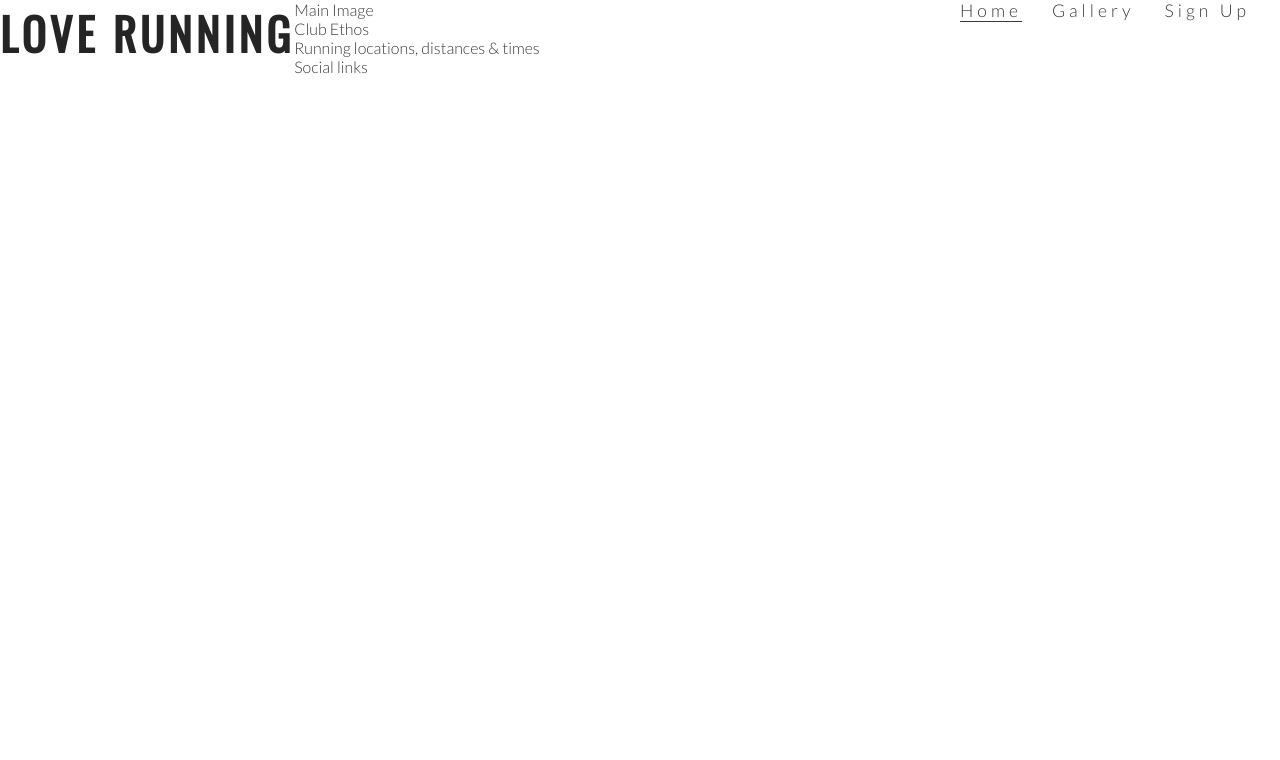
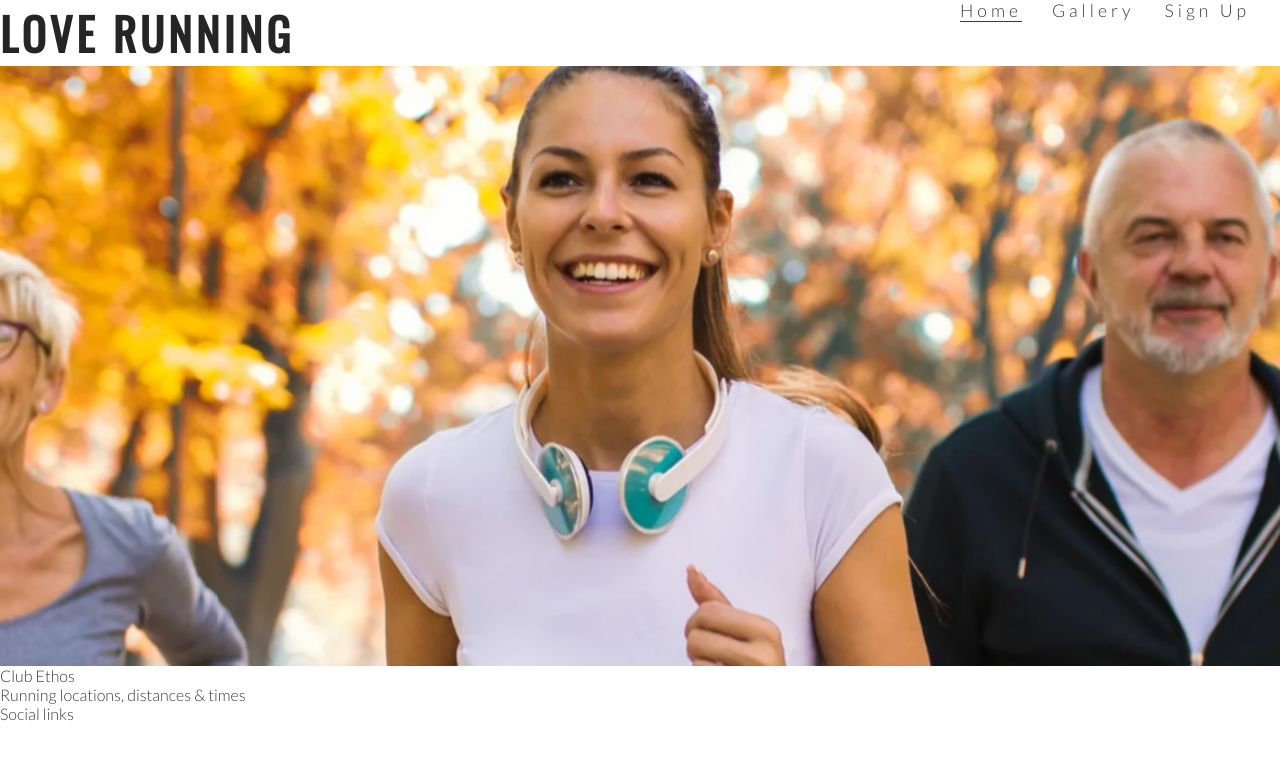
Before and after one commit to CamCove-Crichton/love-running, a plain HTML site: page index.html in a window 1280 px wide. Drawn offline with nearby package versions, Linux system fonts and the light colour scheme.

Commit message:
Add hero image and animation for zoom

```diff
--- a/assets/css/style.css
+++ b/assets/css/style.css
@@ -56,3 +56,32 @@ h2 {
 .active {
     border-bottom: 1px solid #3a3a3a;
 }
+
+/* hero image */
+
+#hero-outer {
+    height: 600px;
+    width: 100%;
+    overflow: hidden;
+}
+
+#hero-image {
+    height: 600px;
+    width: 100%;
+    background: url('../images/hero-image.webp') no-repeat center center;
+
+    /* animates zoom effect on loading page */
+    animation-name: hero-zoom;
+    animation-duration: 5s;
+    animation-fill-mode: forwards;
+}
+
+/* creates the level of zoom for the hero image */
+@keyframes hero-zoom {
+    from {
+        transform: scale(1);
+    }
+    to {
+        transform: scale(1.1);
+    }
+}
--- a/index.html
+++ b/index.html
@@ -29,8 +29,8 @@
             </ul>
         </nav>
     </header>
-    <section>
-        Main Image
+    <section id="hero-outer">
+        <div id="hero-image"></div>
     </section>
     <section>
         Club Ethos
```
Also changed, not shown: assets/images/hero-image.webp (added).
